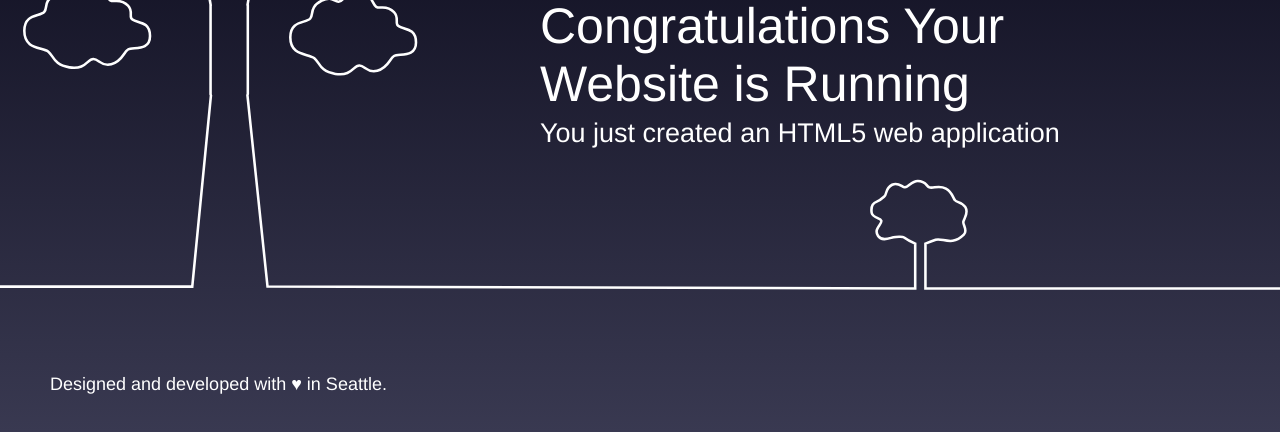
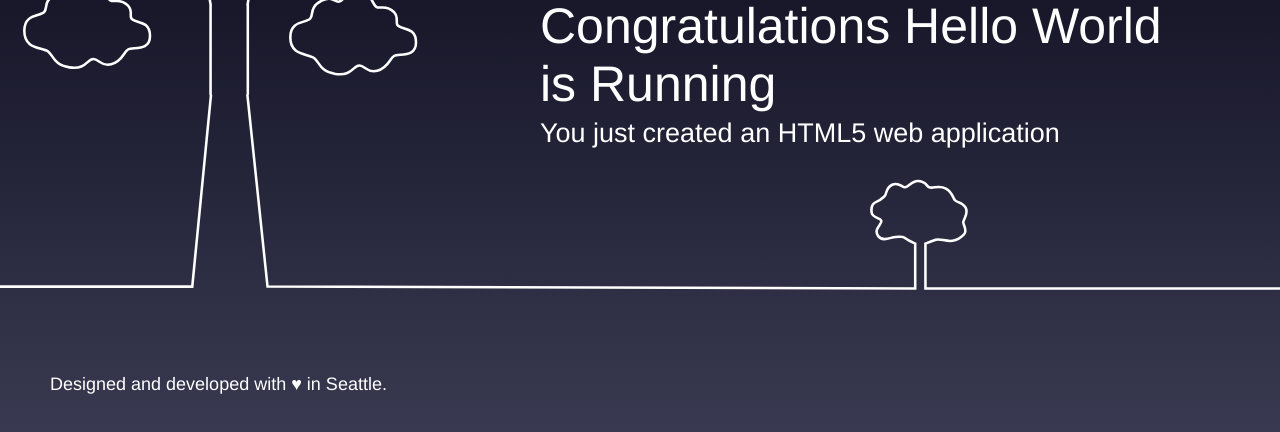
Before and after one commit to hiren1994/demo, a plain HTML site: page webpage/index.html in a window 1280 px wide. Shown: the part 356-788 px from the top of the page. Drawn offline with Linux system fonts and the light colour scheme.

Commit message:
Update index.html

```diff
--- a/webpage/index.html
+++ b/webpage/index.html
@@ -58,7 +58,7 @@
         <div class="message">
             <a class="twitter-link" href="http://twitter.com/home/?status=I%20created%20a%20project%20with%20AWS%20CodeStar!%20%23AWS%20%23AWSCodeStar%20https%3A%2F%2Faws.amazon.com%2Fcodestar"><img src="img/tweet.svg" /></a>
             <div class="text">
-                <h1>Congratulations Your Website is Running </h1>
+                <h1>Congratulations Hello World is Running </h1>
                 <h2>You just created an HTML5 web application</h2>
             </div>
         </div>
```
